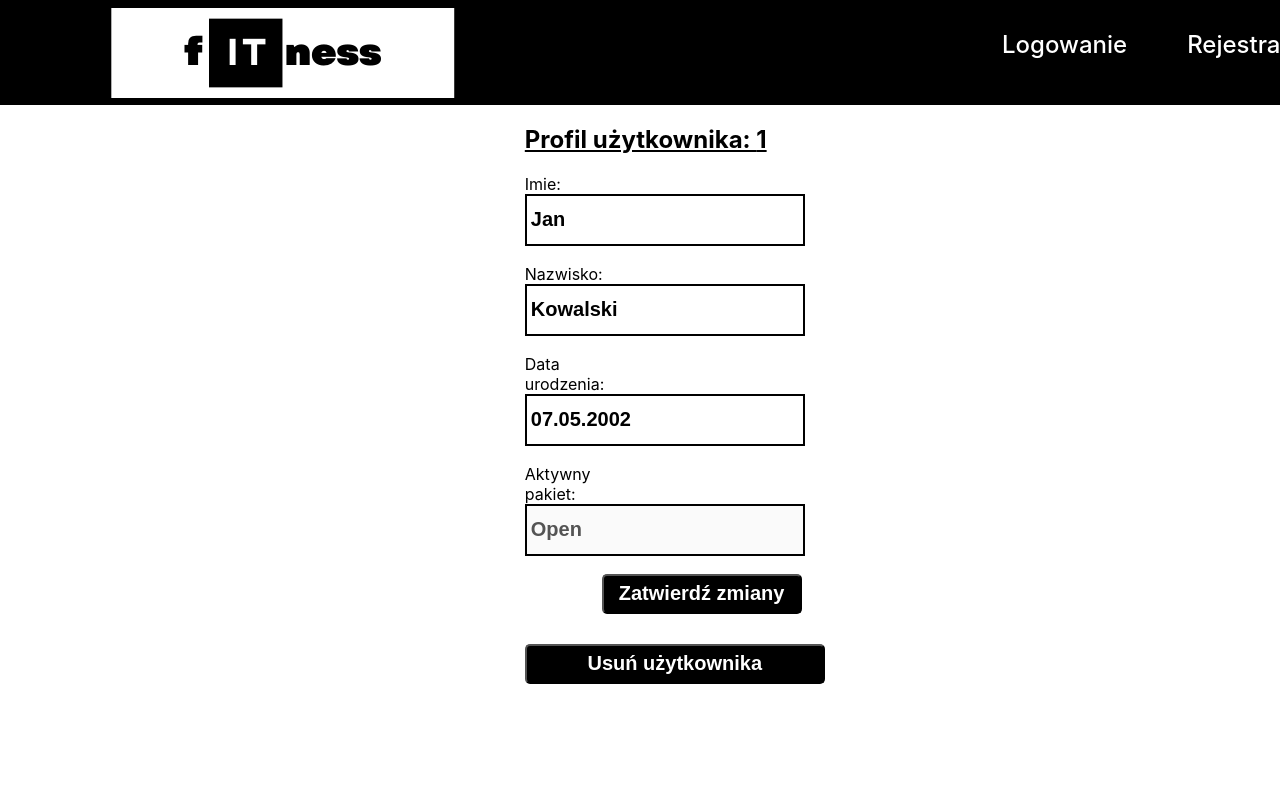
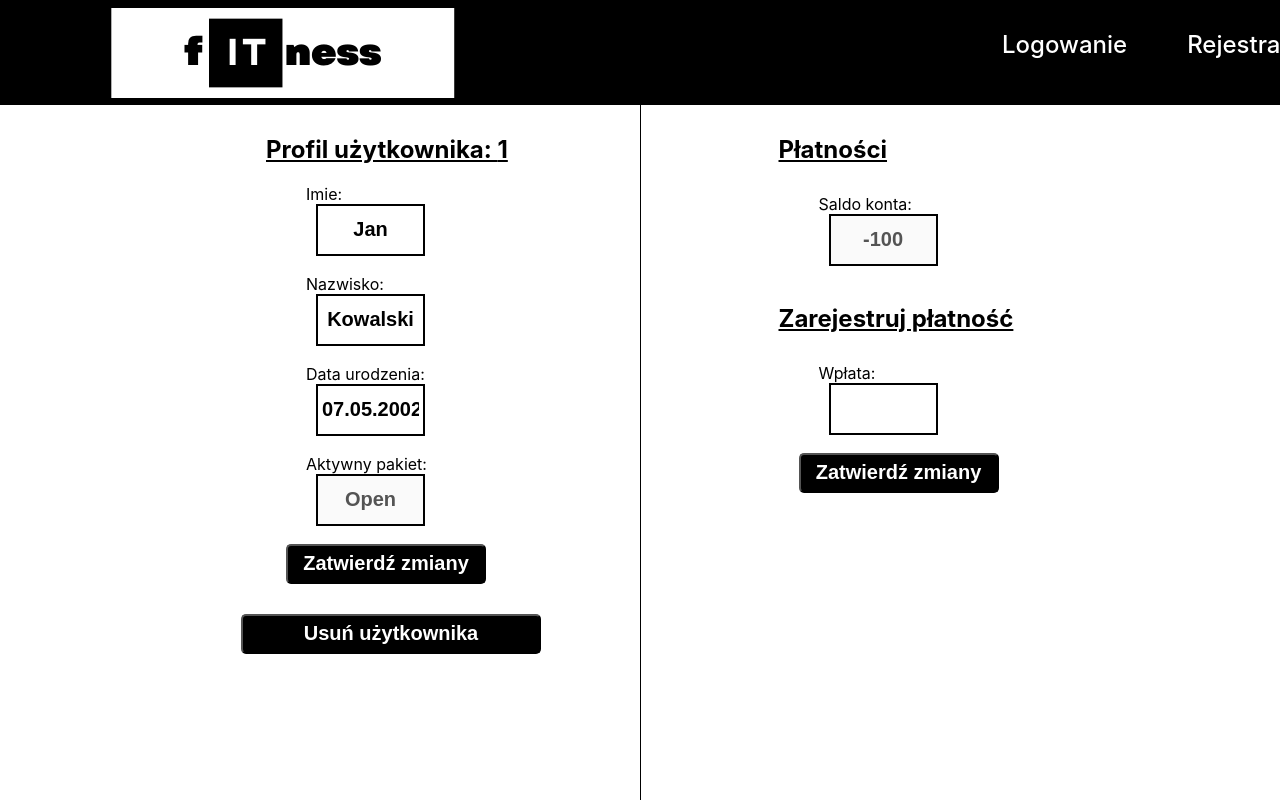
Before and after one commit to bartek-niewiarowski/PZSP2-2023Z-fITness-SzczurySilowni, a React (Create React App) app in the folder portier-app-frontend/: page /user/1 in a window 1280 px wide. Shown: the top 800 px of the page. Built offline with nearby package versions, Linux system fonts and the light colour scheme.

Commit message:
KAN-3 add payments interface

```diff
--- a/portier-app-frontend/src/components/MyData/MyData.module.css
+++ b/portier-app-frontend/src/components/MyData/MyData.module.css
@@ -8,25 +8,28 @@
 
 .input {
     height: 40px; /* Dostosuj wysokość do potrzeb */
-    width: auto;
+    width: 30%;
     padding: 4px;
     font-size: 20px; /* Dostosuj rozmiar czcionki do potrzeb */
     border: 2px solid black;
     font-weight: bold;
+    text-align: center;
+    margin-left: 10px;
   }
 
 .label {
-    margin-left: 41%;
-    margin-right:50%;
+    margin-left: 40px;
     margin-bottom: 8px;
     font-size: 16px;
+    display: flex;
+    flex-direction: column;
   }
 
 .button {
+    margin-left: 20px;
     margin-bottom: 30px;
     height: 40px;
     width: 200px;
-    margin-left: 47%;
     font-size: 16px;
     color: white;
     font-weight: bold;
@@ -42,3 +45,8 @@
 .button:active {
     color: #f71a29;
 }
+
+.header {
+    font-size: 24px;
+    text-decoration: underline;
+}
--- /dev/null
+++ b/portier-app-frontend/src/components/MyData/Payments.js
@@ -0,0 +1,43 @@
+import styles from './MyData.module.css';
+import { useParams } from 'react-router-dom';
+import { useState } from 'react';
+import ConfirmBox from '../ConfirmBox/ConfirmBox';
+
+export default function Payments() {
+    const [saldo, setSaldo] = useState(-100);
+    const [pay, setPay] = useState("");
+    const { userId } = useParams();
+    const [isConfirmationOpen, setIsConfirmationOpen] = useState(false);
+
+    const openConfirmationDialog = () => {
+        setIsConfirmationOpen(true);
+    }
+
+    const closeConfirmationDialog = () => {
+        setIsConfirmationOpen(false);
+    }
+
+    const handleFormSubmit = (event) => {
+        event.preventDefault();
+        // Tutaj możesz obsłużyć zatwierdzenie zmian, na przykład wysłać dane na serwer
+        setSaldo((prevSaldo) => prevSaldo + Number(pay));
+        setPay("");
+        closeConfirmationDialog()
+      };
+    return (
+        <div className={styles.container}>
+            <h2 className={styles.header}>Płatności</h2>
+            <label className={styles.label}>
+                Saldo konta:
+                <input type="text" value={saldo}  disabled onChange={(event) => setSaldo(event.target.value)} className={styles.input}/>
+            </label>
+            <h2 className={styles.header}>Zarejestruj płatność</h2>
+            <label className={styles.label}>
+                Wpłata:
+                <input type="text" value={pay} onChange={(event) => setPay(event.target.value)} className={styles.input}/>
+            </label>
+            <button type="submit" onClick = {openConfirmationDialog} className={styles.button}>Zatwierdź zmiany</button>
+            {isConfirmationOpen && <ConfirmBox message="Czy potwierdzasz dokonanie płatności?" onConfirm={handleFormSubmit} onClose={closeConfirmationDialog}/>}
+        </div>
+    );
+}
--- a/portier-app-frontend/src/components/UserDeatils/UserDetails.js
+++ b/portier-app-frontend/src/components/UserDeatils/UserDetails.js
@@ -5,6 +5,7 @@ import MyData from '../MyData/MyData';
 import styles from './UserDetails.module.css'
 import ConfirmBox from '../ConfirmBox/ConfirmBox';
 import { useState } from 'react';
+import Payments from '../MyData/Payments';
 
 const UserDetails = ({ users }) => {
   const { userId } = useParams();
@@ -27,11 +28,16 @@ const UserDetails = ({ users }) => {
 
   return (
       <div className={styles.container}>
+      <div>
         <h2 className={styles.header}>Profil użytkownika: {userId}</h2>
         <MyData/>
         <button className={styles.button} onClick={openConfirmationDialog}>Usuń użytkownika</button>
         {isConfirmationOpen && <ConfirmBox message={`Czy na pewno chcesz usunąć użytkownika o id: ${userId}?`} onConfirm={handleDelete} onClose={closeConfirmationDialog}/>}
       </div>
+      <div>
+        <Payments/>
+      </div>
+      </div>
   );
 };
 
--- a/portier-app-frontend/src/components/UserDeatils/UserDetails.module.css
+++ b/portier-app-frontend/src/components/UserDeatils/UserDetails.module.css
@@ -1,20 +1,40 @@
 .container {
     display: flex;
-    flex-direction: column;
     height: 100vh; /* Ustawia wysokość kontenera na 100% wysokości widoku */
+    width: 100vw;
+}
+
+.container > div {
+    width: 40%;
+    margin-right: 10%;
+    border-right: 1px solid black;
+    padding: 10px; /* opcjonalne: dodaj padding dla lepszego wyglądu */
+  }
+
+.container > div:first-child {
+    margin-left: 20%;
+}
+
+.container > div:last-child {
+    border-right: none; /* usuń prawą linię dla ostatniego kontenera */
+  }
+
+.view {
+    flex: 1;
+    border-right: 1px solid black;
+    padding: 10px; /* opcjonalne: dodaj padding dla lepszego wyglądu */
 }
 
 .header {
-    margin-left: 41%;
     font-size: 24px;
     text-decoration: underline;
 }
 
 .button {
+    margin-left: -25px;
     margin-bottom: 30px;
     height: 40px;
     width: 300px;
-    margin-left: 41%;
     font-size: 16px;
     color: white;
     font-weight: bold;
```
Lines whose indentation alone changed are shown as unchanged.
